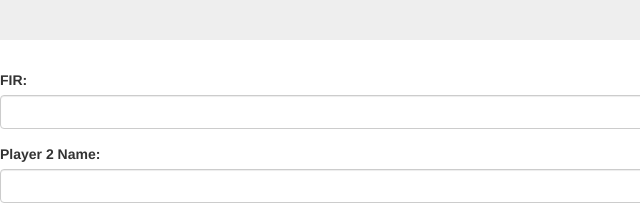
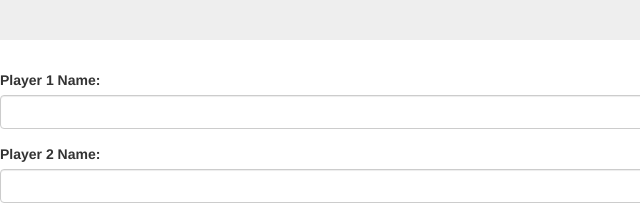
Before and after one commit to Kanogaelias/pig-dice, a plain HTML site: page index.html in a window 1280 px wide. Shown: the part 155-370 px from the top of the page, 0-640 px from the left. Drawn offline with Linux system fonts and the light colour scheme; files that its build step writes are made by us from their sources; a web font is replaced by a local one.

```diff
--- a/index.html
+++ b/index.html
@@ -22,7 +22,7 @@
     <div class="start-menu">
         <form id="player1">
             <div class="form-group">
-                <label for="playerName">FIR: </label>
+                <label for="playerName">Player 1 Name: </label>
                 <input required class="player1Name form-control" type="text">
             </div>
             <form id="player2">
```
